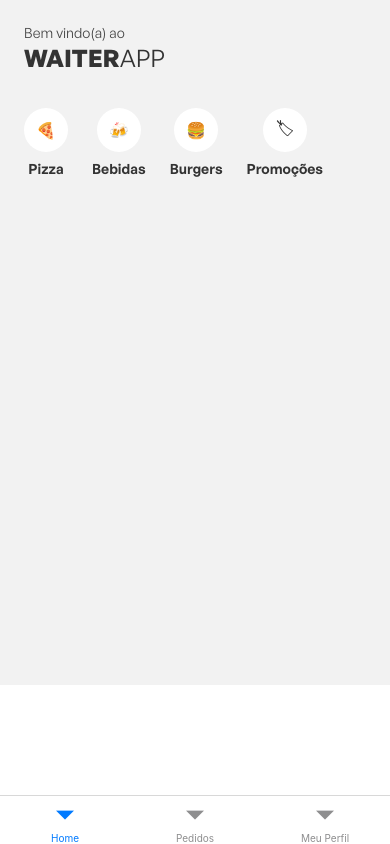
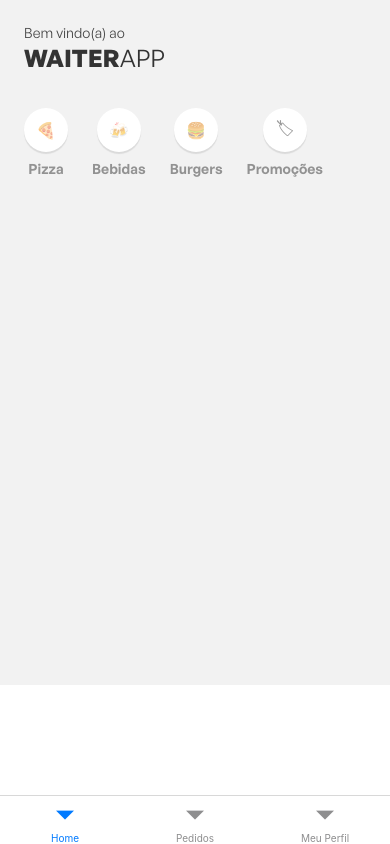
Before and after one commit to JoaoVitorAlbuquerque/xfoods-app, a React Native app: screen /Home in a window 390 px wide. Built offline with nearby package versions, Linux system fonts and the light colour scheme.

Commit message:
feat: create contrroler in Category component

```diff
--- a/src/Screens/Home/components/Categories/index.tsx
+++ b/src/Screens/Home/components/Categories/index.tsx
@@ -4,8 +4,14 @@ import { Text } from '../../../../components/Text';
 import { categories } from '../../../../mocks/categories';
 
 import { Category, Icon } from "./styles";
+import { useCategoriesController } from './useCategoriesController';
 
 export function Categories() {
+  const {
+    selectedCategory,
+    handleSelectCategory,
+  } = useCategoriesController();
+
   return (
     <FlatList
       horizontal
@@ -13,17 +19,21 @@ export function Categories() {
       data={categories}
       contentContainerStyle={{ paddingRight: 24 }}
       keyExtractor={category => category.id}
-      renderItem={({ item: category }) => (
-        <Category>
-          <Icon>
-            <Text>{category.icon}</Text>
-          </Icon>
+      renderItem={({ item: category }) => {
+        const isSelected = selectedCategory === category.id;
 
-          <Text size={14} weight="600">
-            {category.name}
-          </Text>
-        </Category>
-      )}
+        return (
+          <Category onPress={() => handleSelectCategory(category.id)}>
+            <Icon>
+              <Text opacity={isSelected ? 1 : 0.5}>{category.icon}</Text>
+            </Icon>
+
+            <Text size={14} weight="600" opacity={isSelected ? 1 : 0.5}>
+              {category.name}
+            </Text>
+          </Category>
+        );
+      }}
     />
   );
 }
--- a/src/Screens/Home/components/Categories/styles.ts
+++ b/src/Screens/Home/components/Categories/styles.ts
@@ -1,4 +1,5 @@
 import styled from "styled-components/native";
+import { isAndroid } from "../../../../utils/isAndroid";
 
 export const Category = styled.TouchableOpacity`
   align-items: center;
@@ -13,4 +14,6 @@ export const Icon = styled.View`
   align-items: center;
   justify-content: center;
   margin-bottom: 8px;
+  box-shadow: 0px 2px 1px rgba(0, 0, 0, ${isAndroid ? 1 : 0.1});
+  elevation: 2;
 `;
--- /dev/null
+++ b/src/Screens/Home/components/Categories/useCategoriesController.ts
@@ -0,0 +1,14 @@
+import { useState } from "react";
+
+export function useCategoriesController() {
+  const [selectedCategory, setSelectedCategory] = useState<string | null>(null);
+
+  function handleSelectCategory(categoryId: string) {
+    setSelectedCategory(prevState => prevState === categoryId ? null : categoryId);
+  }
+
+  return {
+    selectedCategory,
+    handleSelectCategory,
+  };
+}
```
